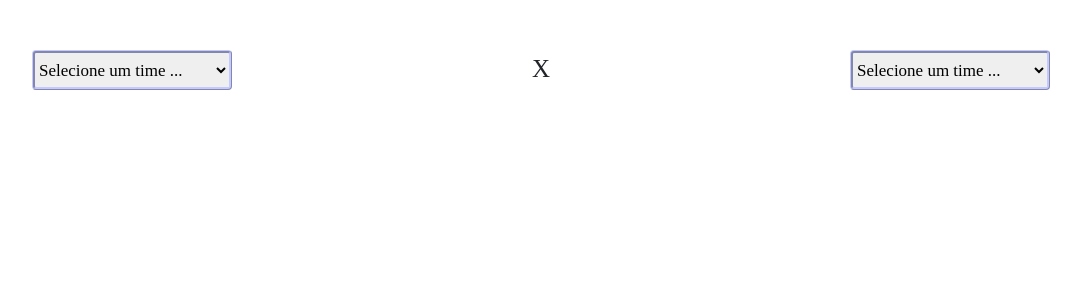
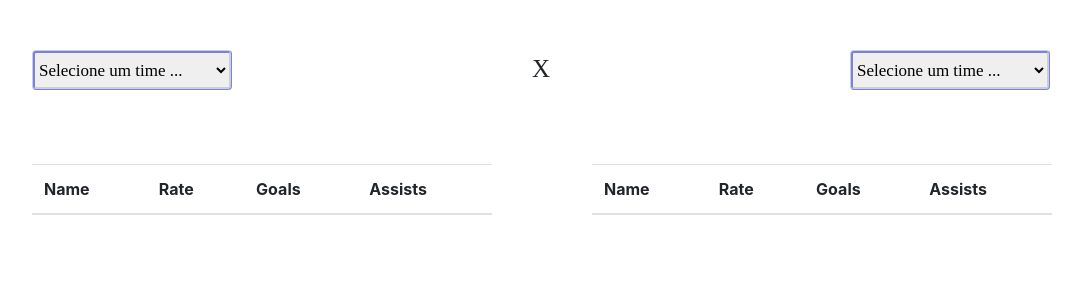
Before and after one commit to devEzequiel/tournaments, a PHP site: page /GitHub/match in a window 1280 px wide. Shown: the part 82-382 px from the top of the page, without its empty margins (38-1121 px from the left). Run offline with PHP 8.4, Linux system fonts and the light colour scheme; data that the repository does not hold is empty.

Commit message:
Update match.php

```diff
--- a/views/match.php
+++ b/views/match.php
@@ -1,5 +1,4 @@
 <div class="container">
-	<form>
 	<div class="row" id="selects">
 		<div class="" id="div1">
 			<select class="sel select-team" id="sel1" style="float:left;">
@@ -28,5 +27,36 @@
 		</div>
 
 	</div>
+<div class="row">
+	<form id="form1">
+		<table class="table" id="table1" style="width: 460px; margin-top: 60px;">
+		  <thead>
+		    <tr>
+		      <th scope="col">Name</th>
+		      <th scope="col">Rate</th>
+		      <th scope="col">Goals</th>
+		      <th scope="col">Assists</th>
+		    </tr>
+		  </thead>
+		  <tbody id="tables1">
+
+		  </tbody>
+		</table>
+	</form>
+	<form id="form2">
+		<table class="table" id="table2" style="width: 460px; margin-top: 60px; margin-left: 100px;">
+		  <thead>
+		    <tr>
+		      <th scope="col">Name</th>
+		      <th scope="col">Rate</th>
+		      <th scope="col">Goals</th>
+		      <th scope="col">Assists</th>
+		    </tr>
+		  </thead>
+		  <tbody id="tables2">
+
+		  </tbody>
+		</table>
 	</form>
 </div>
+</div>
```
Lines whose indentation alone changed are shown as unchanged.
